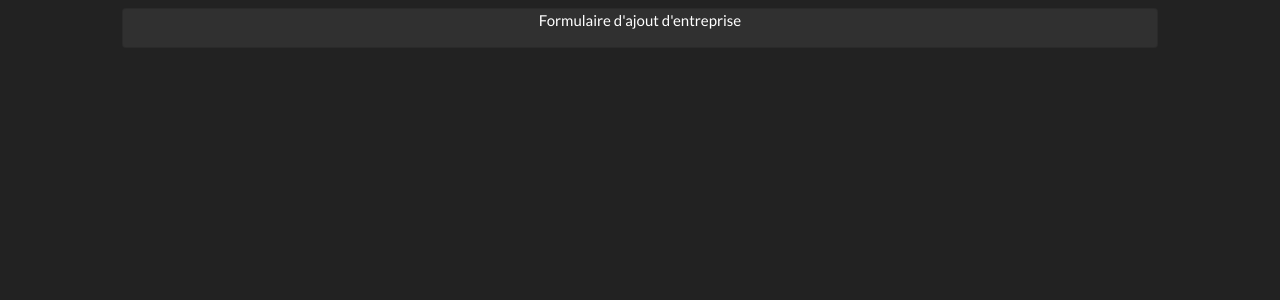
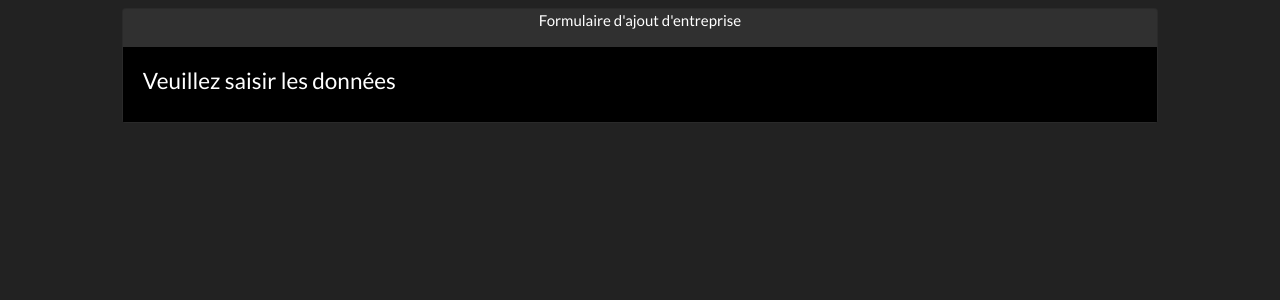
Before and after one commit to richardoot/Prostage, a Symfony app: template templates/pro_stage/ajouterEntreprise.html.twig in a window 1280 px wide. Shown: the part 79-379 px from the top of the page. Run offline with Twig, Linux system fonts and the light colour scheme; the template is opened without the code that fills it, so the values that code supplies are empty; some libraries are stand-ins or nearby versions.

Commit message:
Fin de creation de la page vierge du formulaire

```diff
--- a/src/Controller/ProStageController.php
+++ b/src/Controller/ProStageController.php
@@ -22,6 +22,7 @@ class ProStageController extends AbstractController
      * @Route("/entreprise/ajouter", name="ajoutEntreprise")
      */
     public function ajouterEntreprise(){
+      //Envoyer la page à la vue
         return $this->render('pro_stage/ajouterEntreprise.html.twig');
     }
 
@@ -61,7 +62,7 @@ class ProStageController extends AbstractController
 
 
       /**
-       * @Route("/formations", name="formationS")
+       * @Route("/formations", name="formations")
        */
        public function afficherFormations(){
          //Récupérer le répository de formation
--- a/templates/base.html.twig
+++ b/templates/base.html.twig
@@ -4,8 +4,8 @@
         <meta charset="UTF-8">
         <title>{% block title %} Prostage {% endblock %}</title>
         <!--link rel="stylesheet" href="https://bootswatch.com/4/darkly/bootstrap.min.css"-->
-        <link rel="stylesheet" href="css/bootswatch/darckly.min.css">
-        <link rel="stylesheet" href="css/moi/monStyle.css">
+        <link rel="stylesheet" href="/css/bootswatch/darckly.min.css">
+        <link rel="stylesheet" href="/css/moi/monStyle.css">
         {% block stylesheets %}{% endblock %}
     </head>
     <body>
@@ -22,16 +22,16 @@
               <div class="collapse navbar-collapse" id="navbarColor03">
                 <ul class="navbar-nav mr-auto">
                   <li class="nav-item active">
-                    <a class="nav-link" href="/">Accueil <span class="sr-only">(current)</span></a>
+                    <a class="nav-link" href="{{path('accueil')}}">Accueil <span class="sr-only">(current)</span></a>
                   </li>
                   <li class="nav-item">
-                    <a class="nav-link" href="/stages">Tous les stages</a>
+                    <a class="nav-link" href="{{path('stages')}}">Tous les stages</a>
                   </li>
                   <li class="nav-item">
-                    <a class="nav-link" href="/entreprises">entreprises</a>
+                    <a class="nav-link" href="{{path('entreprises')}}">entreprises</a>
                   </li>
                   <li class="nav-item">
-                    <a class="nav-link" href="/formations">formations</a>
+                    <a class="nav-link" href="{{path('formations')}}">formations</a>
                   </li>
                 </ul>
                 <form class="form-inline my-2 my-lg-0">
@@ -51,6 +51,6 @@
         <!-- jQuery first, then Popper.js, then Bootstrap JS -->
         <script src="https://code.jquery.com/jquery-3.3.1.slim.min.js" integrity="sha384-q8i/X+965DzO0rT7abK41JStQIAqVgRVzpbzo5smXKp4YfRvH+8abtTE1Pi6jizo" crossorigin="anonymous"></script>
         <script src="https://cdnjs.cloudflare.com/ajax/libs/popper.js/1.14.6/umd/popper.min.js" integrity="sha384-wHAiFfRlMFy6i5SRaxvfOCifBUQy1xHdJ/yoi7FRNXMRBu5WHdZYu1hA6ZOblgut" crossorigin="anonymous"></script>
-        <script src="js/bootstrap.min.js"></script>
+        <script src="/js/bootstrap.min.js"></script>
     </body>
 </html>
--- a/templates/pro_stage/ajouterEntreprise.html.twig
+++ b/templates/pro_stage/ajouterEntreprise.html.twig
@@ -8,6 +8,9 @@
     <div class="col-10 offset-1">
       <div class="card mb-3">
         <p style="text-align: center;"> Formulaire d'ajout d'entreprise </p>
+        <div class="card-body" style="background: black;">
+           <h4>Veuillez saisir les données</h4>
+        </div>
       </div>
     </div>
   </div>
--- a/templates/pro_stage/entreprise.html.twig
+++ b/templates/pro_stage/entreprise.html.twig
@@ -14,7 +14,7 @@
         <div class="row">
           <div class="col-4 offset-4">
             <div class="card mb-3">
-              <p style="text-align: center;"><a href="/entreprise-{{entrepriseCourante.nom}}"> {{entrepriseCourante.nom}} </a></p>
+              <p style="text-align: center;"><a href="{{path('entreprise',{nom: entrepriseCourante.nom})}}"> {{entrepriseCourante.nom}} </a></p>
             </div>
           </div>
         </div>
--- a/templates/pro_stage/formation.html.twig
+++ b/templates/pro_stage/formation.html.twig
@@ -14,7 +14,7 @@
         <!--div class="col-md-3 col-sm-6 col-xs-12"-->
         <div class="col-4 offset-4">
           <div class="card mb-3">
-            <p style="text-align: center;"><a href="/formation-{{formationCourante.nomCourt}}" class="card-link"> {{formationCourante.nomCourt}} </a></p>
+            <p style="text-align: center;"><a href="{{path('formation',{nom: formationCourante.nomCourt})}}" class="card-link"> {{formationCourante.nomCourt}} </a></p>
           </div>
         </div>
       </div>
```
Also changed, not shown: templates/pro_stage/afficherLesStages.html.twig (+1 -1 lines), templates/pro_stage/stagesParFormation.html.twig (+1 -1 lines).
